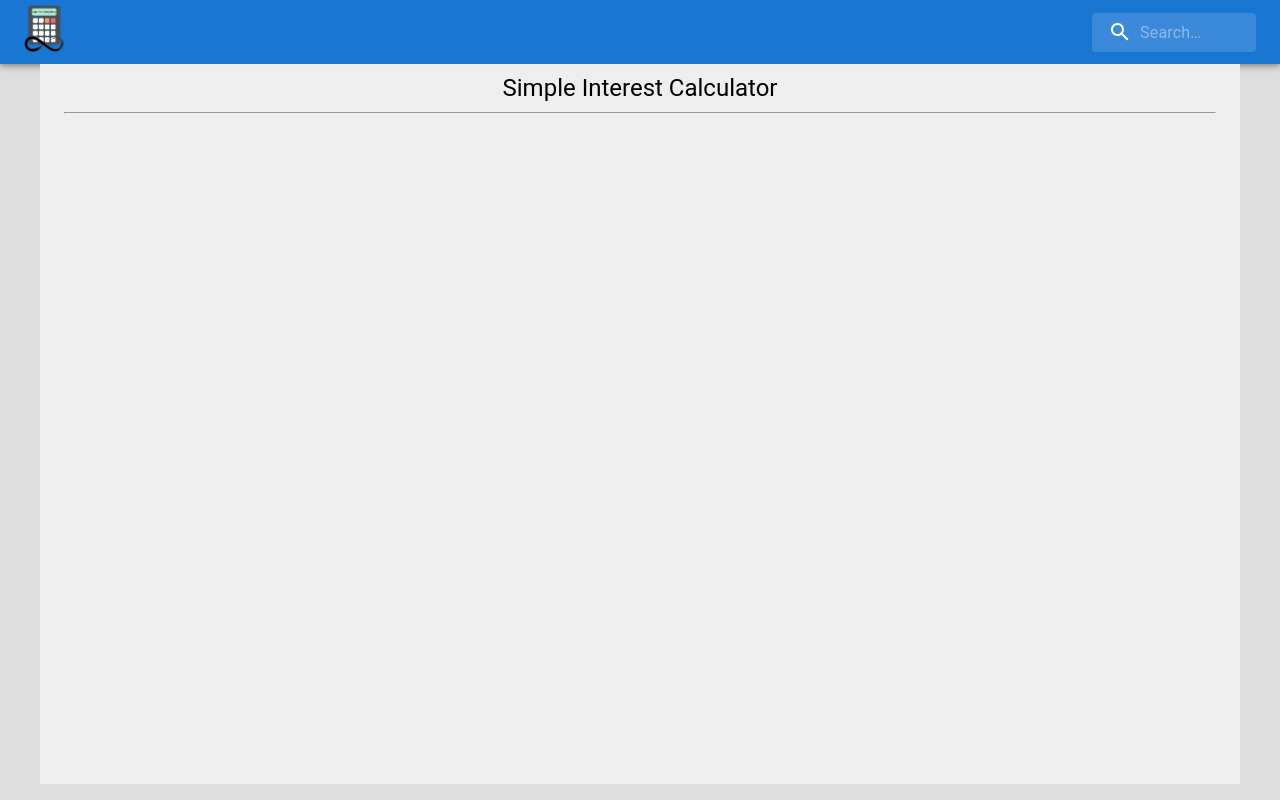
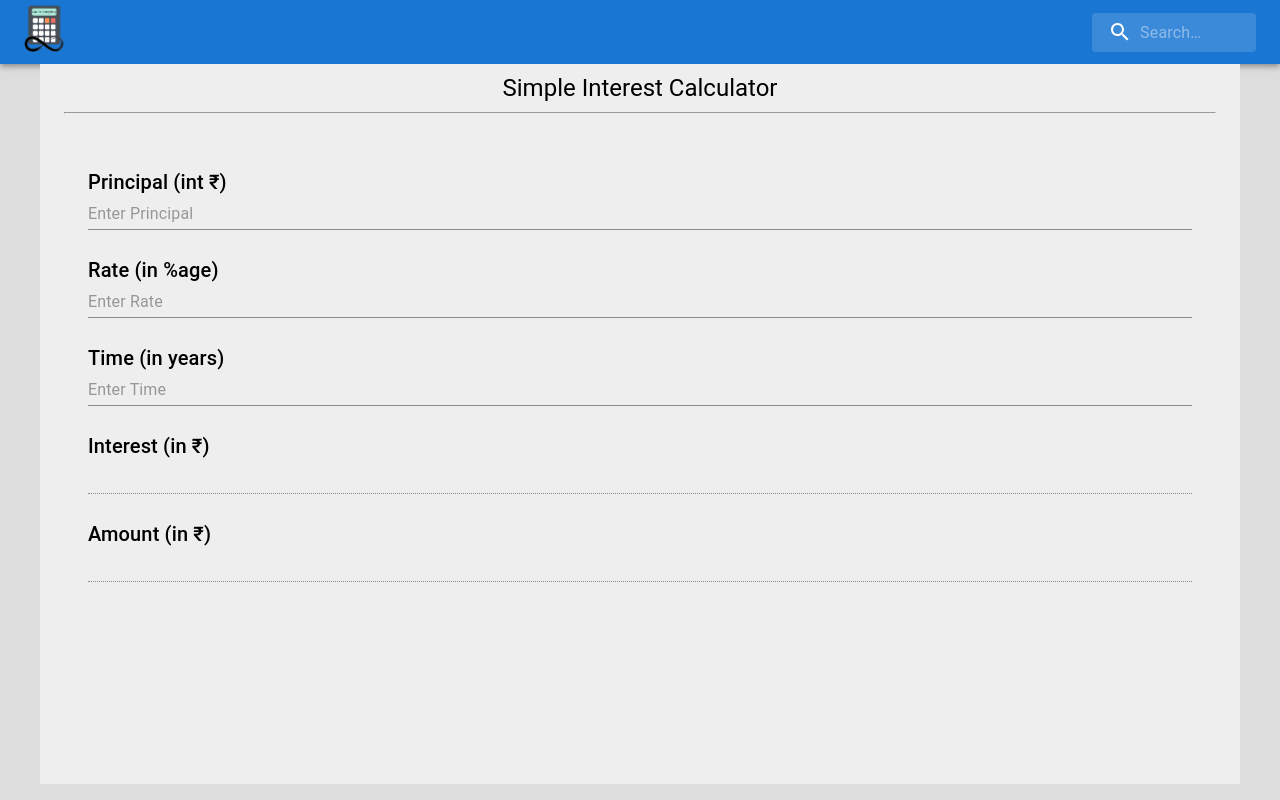
Before and after one commit to SarthakKeshari/calc_for_everything, a React (Create React App) app in the folder calculators/: page /simpleinterest in a window 1280 px wide. Built offline with nearby package versions, Linux system fonts and the light colour scheme.

Commit message:
Added Simple Interest Calculator

```diff
--- a/calculators/src/mathematical/simple_interest/MainSI.js
+++ b/calculators/src/mathematical/simple_interest/MainSI.js
@@ -1,11 +1,77 @@
-import * as React from 'react';
-import { Container, Typography } from '@mui/material';
+import React, { useEffect, useState } from 'react';
+import { Container, Input, Typography } from '@mui/material';
 
 function MainSI(){
+    const [principal, setPrincipal] = useState()
+    const [rate, setRate] = useState()
+    const [time, setTime] = useState()
+    const [interest, setInterest] = useState(0)
+    const [amount, setAmount] = useState(0)
+
+    useEffect(() => {
+        const cal = (parseFloat(principal)*parseFloat(rate)*parseFloat(time))/100.0;
+        setInterest(cal)
+        setAmount(cal+parseFloat(principal))
+    }, [principal, rate, time])
+
     return(
         <Container maxWidth="lg" sx={{ bgcolor: '#eeeeee', minHeight: '90vh', paddingY:"10" }}>
             <Typography pt={1} variant='h5' sx = {{textAlign: "center"}}>Simple Interest Calculator</Typography>
             <hr/>
+            <br/>
+            <Container sx={{display:"flex", flexDirection:"column"}}>
+                <Typography pt={1} variant='h6' mt={2}>Principal (int ₹)</Typography>
+                <Input
+                    color="primary"
+                    disabled={false}
+                    placeholder="Enter Principal"
+                    size="lg"
+                    variant="outlined"
+                    type='number'
+                    onChange={(e) => setPrincipal(e.target.value)}
+                    value={principal}
+                />
+                <Typography pt={1} variant='h6' mt={2}>Rate (in %age)</Typography>
+                <Input
+                    color="primary"
+                    disabled={false}
+                    placeholder="Enter Rate"
+                    size="lg"
+                    variant="outlined"
+                    type='number'
+                    onChange={(e) => setRate(e.target.value)}
+                    value={rate}
+                />
+                <Typography pt={1} variant='h6' mt={2}>Time (in years)</Typography>
+                <Input
+                    color="primary"
+                    disabled={false}
+                    placeholder="Enter Time"
+                    size="lg"
+                    variant="outlined"
+                    type='number'
+                    onChange={(e) => setTime(e.target.value)}
+                    value={time}
+                />
+                <Typography pt={1} variant='h6' mt={2}>Interest (in ₹)</Typography>
+                <Input
+                    color="primary"
+                    disabled={true}
+                    size="lg"
+                    variant="outlined"
+                    type='number'
+                    value={interest}
+                />
+                <Typography pt={1} variant='h6' mt={2}>Amount (in ₹)</Typography>
+                <Input
+                    color="primary"
+                    disabled={true}
+                    size="lg"
+                    variant="outlined"
+                    type='number'
+                    value={amount}
+                />
+            </Container>
         </Container>
     )
 }
```
